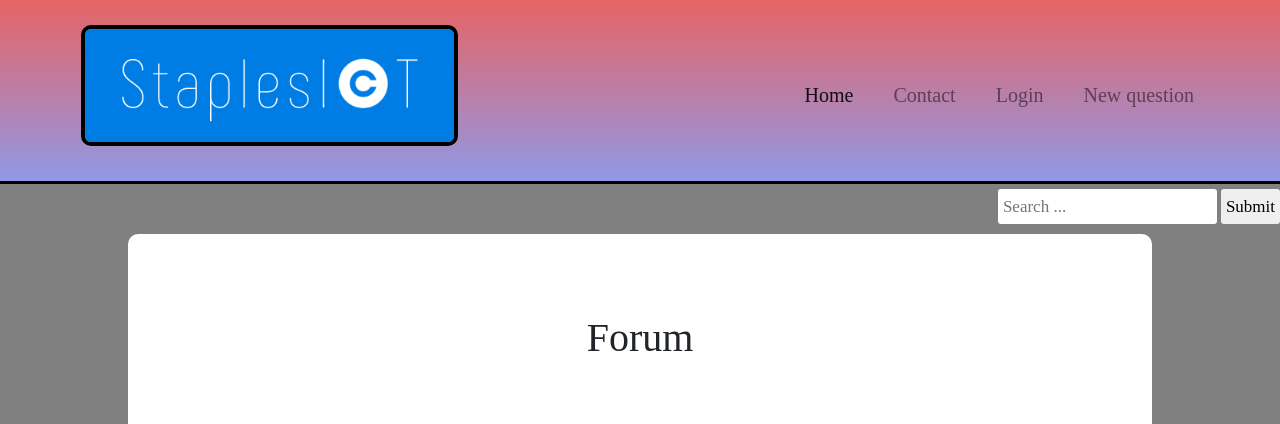
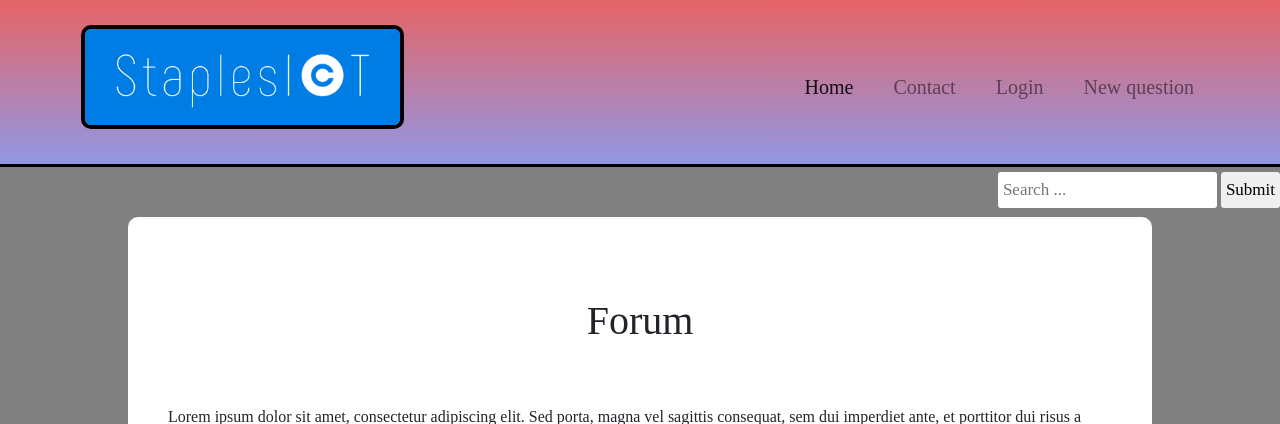
Before and after one commit to jacobjanwoord/php-forum, a PHP site: page / in a window 1280 px wide. Shown: the top 424 px of the page. Run offline with PHP 8.4, Linux system fonts and the light colour scheme; some libraries are stand-ins or nearby versions.

Commit message:
small changes to css

```diff
--- a/index.php
+++ b/index.php
@@ -33,10 +33,10 @@ $question->Search_question($search_input);
 <div id="page-container">
 
 <header role="banner">
-    <nav class="navbar navbar-expand-md navbar-light bg-light">
-        <div class="container-fluid"> <!-- navbar image and dropdown toggler -->
+    <nav class="navbar navbar-expand-lg navbar-light bg-light">
+        <div class="container-fluid" id="navbar"> <!-- navbar image and dropdown toggler -->
             <a class="navbar-brand" href="index.php"><img src="./img/logo.PNG" id="logo"></a>
-            <button class="navbar-toggler" type="button" data-toggle="collapse" data-target="#navbarResponsive">
+            <button class="navbar-toggler" id="toggle" type="button" data-toggle="collapse" data-target="#navbarResponsive" aria-controls="navbarToggleExternalContent" aria-expanded="false" aria-label="Toggle navigation">
                 <span class="navbar-toggler-icon"></span>
             </button>
         </div> <!-- navbar items -->
--- a/styles/main-style.css
+++ b/styles/main-style.css
@@ -10,9 +10,10 @@
   padding-top: 20px;
   padding-bottom: 30px;
   background: linear-gradient(#e66465, #9198e5);
-  border-bottom: 3px solid #000000; }
+  border-bottom: 3px solid #000000;
+}
   .navbar #logo {
-    width: 70%;
+    width: 60%;
     float: left;
     margin-left: 50px;
     border: solid 4px #000000;
@@ -24,6 +25,11 @@
       font-size: 20px;
       padding: 20px;
       white-space: nowrap; }
+      .navbar #toggle{
+          position: absolute;
+          right: 20px;
+          float: right;
+      }
   .navbar #navbarResponsive #links {
     padding-left: 30px;
     padding-top: 20px; }
--- a/styles/main-styles.scss
+++ b/styles/main-styles.scss
@@ -20,7 +20,7 @@ $testBlue : #0000FF;
         width: 70%;
         float: left;
         margin-left: 50px;
-        border: solid 4px $black;
+        border: solid 4px $testBlue;
         border-radius: 10px;
     }
     #links{
```
